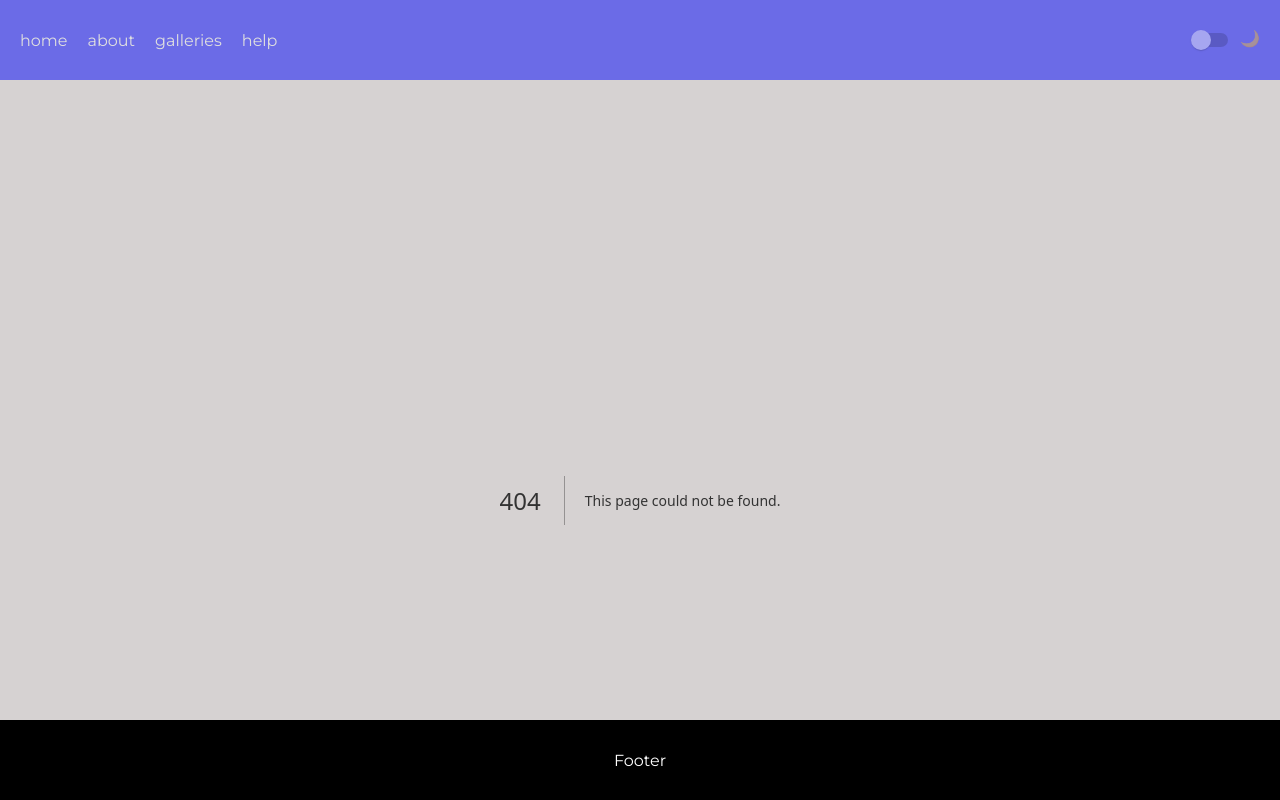
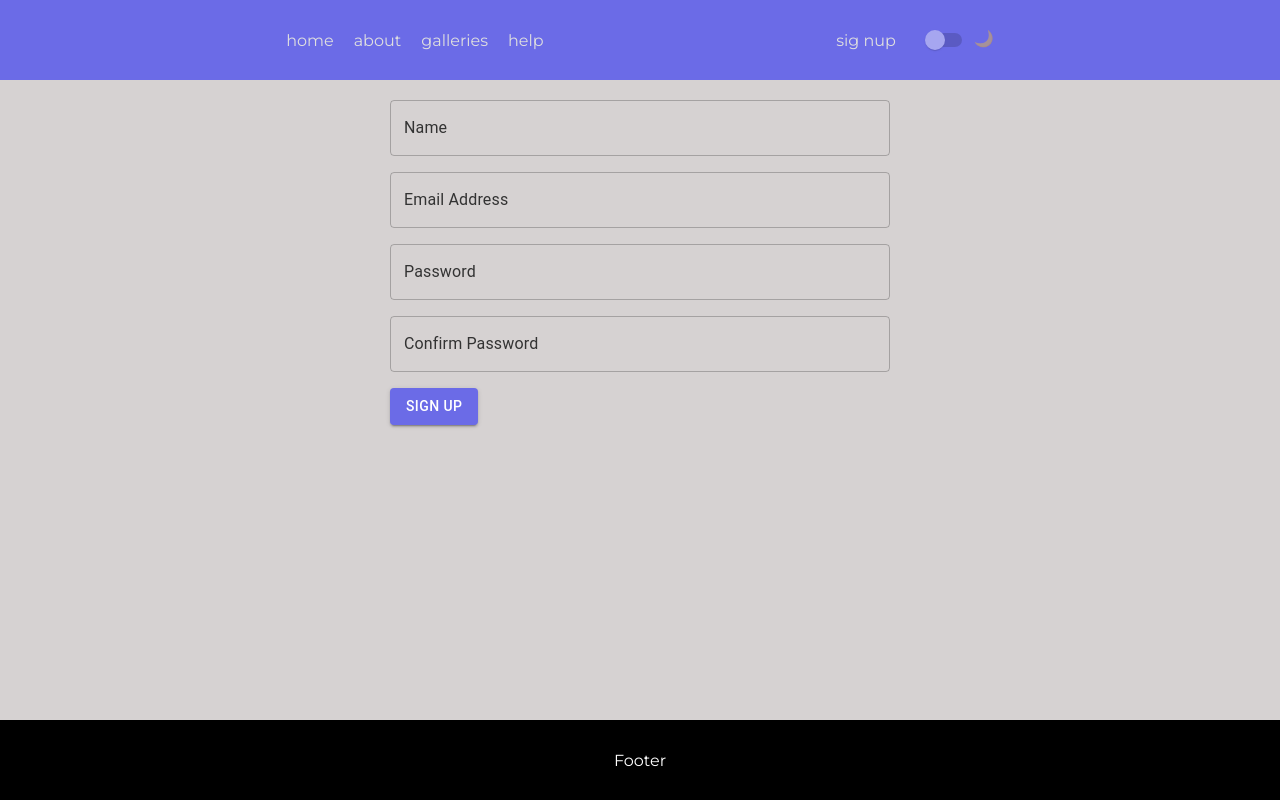
Before and after one commit to JMSBRN/painters-gallery-next-mongo, a Next.js app: page /auth in a window 1280 px wide. Before the commit this address had no page. Shown: the top 800 px of the page. Built offline with nearby package versions, Linux system fonts and the light colour scheme.

Commit message:
feat: created singup form

```diff
--- a/components/header/Header.tsx
+++ b/components/header/Header.tsx
@@ -9,16 +9,21 @@ interface HeaderProps {
 }
 const Header = (props: HeaderProps) => {
   const { isDark, setIsDark } = props;
-    const { header } = styles;
+  const { header, headerContainer, authLink } = styles;
   return (
     <header className={header}>
-      <nav>
-          <Link href='/'>home</Link>
-          <Link href='/about'>about</Link>
-          <Link href='/galleries'>galleries</Link>
-          <Link href='/help'>help</Link>
-      </nav>
-      <ThemeSwitcher isDark={isDark} setIsDark={setIsDark}/>
+      <div className={headerContainer}>
+        <nav>
+          <Link href="/">home</Link>
+          <Link href="/about">about</Link>
+          <Link href="/galleries">galleries</Link>
+          <Link href="/help">help</Link>
+        </nav>
+        <>
+          <Link className={authLink} href={'/auth'}>sig nup</Link>
+          <ThemeSwitcher isDark={isDark} setIsDark={setIsDark} />
+        </>
+      </div>
     </header>
   );
 };
--- a/components/header/header.module.scss
+++ b/components/header/header.module.scss
@@ -7,16 +7,24 @@
     left: 0;
     right: 0;
     height: 80px;
-    padding: 0 20px;
+    z-index: 9;
+    @include flex(center, center);
+  }
+
+  .headerContainer {
     @include flex(space-between, center);
-    z-index: 9;
     & nav  {
-        min-width: 500px;
-        @include flex(space-arround, center);
-        & a {
+      min-width: 550px;
+      @include flex(space-arround, center);
+      & a {
         text-decoration: none;
         color: $light;
         margin-right: 20px;
       }
     }
-}
+  }
+  .authLink {
+    margin-right: 20px;
+    text-decoration: none;
+    color: $light;
+  }
--- /dev/null
+++ b/components/signup-form/SignUpForm.tsx
@@ -0,0 +1,84 @@
+import { TextField, Button, Grid } from '@mui/material';
+import { useState } from 'react';
+import styles from './signupForm.module.scss';
+
+const SignUpForm = () => {
+  const { signupForm, formInput } = styles;
+
+  const [formData, setFormData] = useState({
+    name: '',
+    email: '',
+    password: '',
+    confirmPassword: '',
+  });
+
+  const handleSubmit = (e: React.FormEvent<HTMLFormElement>) => {
+    e.preventDefault();
+    console.log(formData);
+  };
+
+  const handleChange = (
+    e: React.ChangeEvent<HTMLTextAreaElement | HTMLInputElement>
+  ) => {
+    setFormData({
+      ...formData,
+      [e.target.name]: e.target.value,
+    });
+  };
+
+  return (
+    <form className={signupForm} onSubmit={handleSubmit}>
+      <Grid container spacing={2}>
+        <Grid item xs={12}>
+          <TextField
+            className={formInput}
+            fullWidth
+            label="Name"
+            name="name"
+            value={formData.name}
+            onChange={handleChange}
+          />
+        </Grid>
+        <Grid item xs={12}>
+          <TextField
+            className={formInput}
+            fullWidth
+            label="Email Address"
+            name="email"
+            type="email"
+            value={formData.email}
+            onChange={handleChange}
+          />
+        </Grid>
+        <Grid item xs={12}>
+          <TextField
+            className={formInput}
+            fullWidth
+            label="Password"
+            name="password"
+            type="password"
+            value={formData.password}
+            onChange={handleChange}
+          />
+        </Grid>
+        <Grid item xs={12}>
+          <TextField
+            className={formInput}
+            fullWidth
+            label="Confirm Password"
+            name="confirmPassword"
+            type="password"
+            value={formData.confirmPassword}
+            onChange={handleChange}
+          />
+        </Grid>
+        <Grid item xs={12}>
+          <Button type="submit" variant="contained" color="primary">
+            Sign Up
+          </Button>
+        </Grid>
+      </Grid>
+    </form>
+  );
+};
+export default SignUpForm;
--- /dev/null
+++ b/components/signup-form/signupForm.module.scss
@@ -0,0 +1,4 @@
+.signupForm {
+    margin: 0 auto;
+    max-width: 500px;
+}
--- /dev/null
+++ b/pages/auth.tsx
@@ -0,0 +1,12 @@
+import SignUpForm from '@/components/signup-form/SignUpForm';
+import React from 'react';
+
+const auth = () => {
+  return (
+    <div>
+        <SignUpForm />
+    </div>
+  );
+};
+
+export default auth;
--- a/styles/_mixins.scss
+++ b/styles/_mixins.scss
@@ -1,4 +1,3 @@
-
 @mixin flex($justify: center, $align: center, $direction: null) {
     display: flex;
     justify-content: $justify;
@@ -31,7 +30,11 @@
       background-color: black;
       color: white
     }
-    .test {
-      background-color: $secondary;
+    form label, input {
+      color: $text;
     }
+    form button {
+      background-color: $primary;
+    }
+
   }
```
Also changed, not shown: pages/404.tsx (added, +9 -0 lines).
